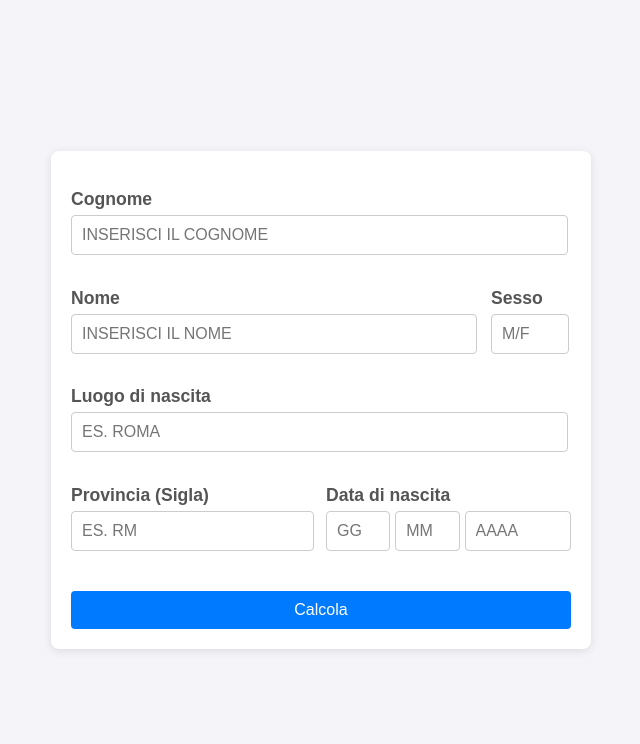
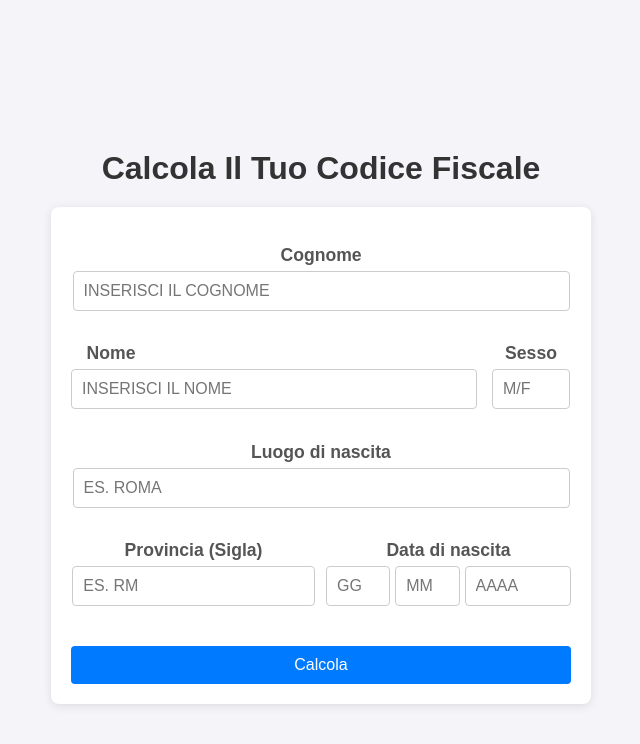
Before and after one commit to StefanoDaniello/TaxCodeApp, a plain HTML site: page index.html in a window 1280 px wide. Shown: the whole page, without its empty margins (319-959 px from the left). Drawn offline with Linux system fonts and the light colour scheme.

Commit message:
add title

```diff
--- a/css/style.css
+++ b/css/style.css
@@ -8,12 +8,10 @@ body {
     font-family: 'Arial', sans-serif;
     background-color: #f4f4f9;
     color: #333;
-    display: flex;
-    justify-content: center;
-    align-items: center;
+    text-align: center;
     height: 100vh;
-    margin: 0;
 }
+
 
 h3 {
     margin-bottom: 5px;
@@ -28,8 +26,12 @@ h3 {
     box-shadow: 0 2px 10px rgba(0, 0, 0, 0.1);
     max-width: 500px;
     width: 100%;
+    margin: 0 auto;
 }
-
+.mt-5{
+    margin-top: 150px;
+    margin-bottom: 20px;
+}
 .d-flex {
     display: flex;
     justify-content: space-between;
--- a/index.html
+++ b/index.html
@@ -9,6 +9,7 @@
 
 </head>
 <body>
+    <h1 class="mt-5">Calcola Il Tuo Codice Fiscale</h1>
     <form class="taxcodeform" onsubmit="fetchTaxCode(event)">
         <div class="d-flex">
             <div>
```
